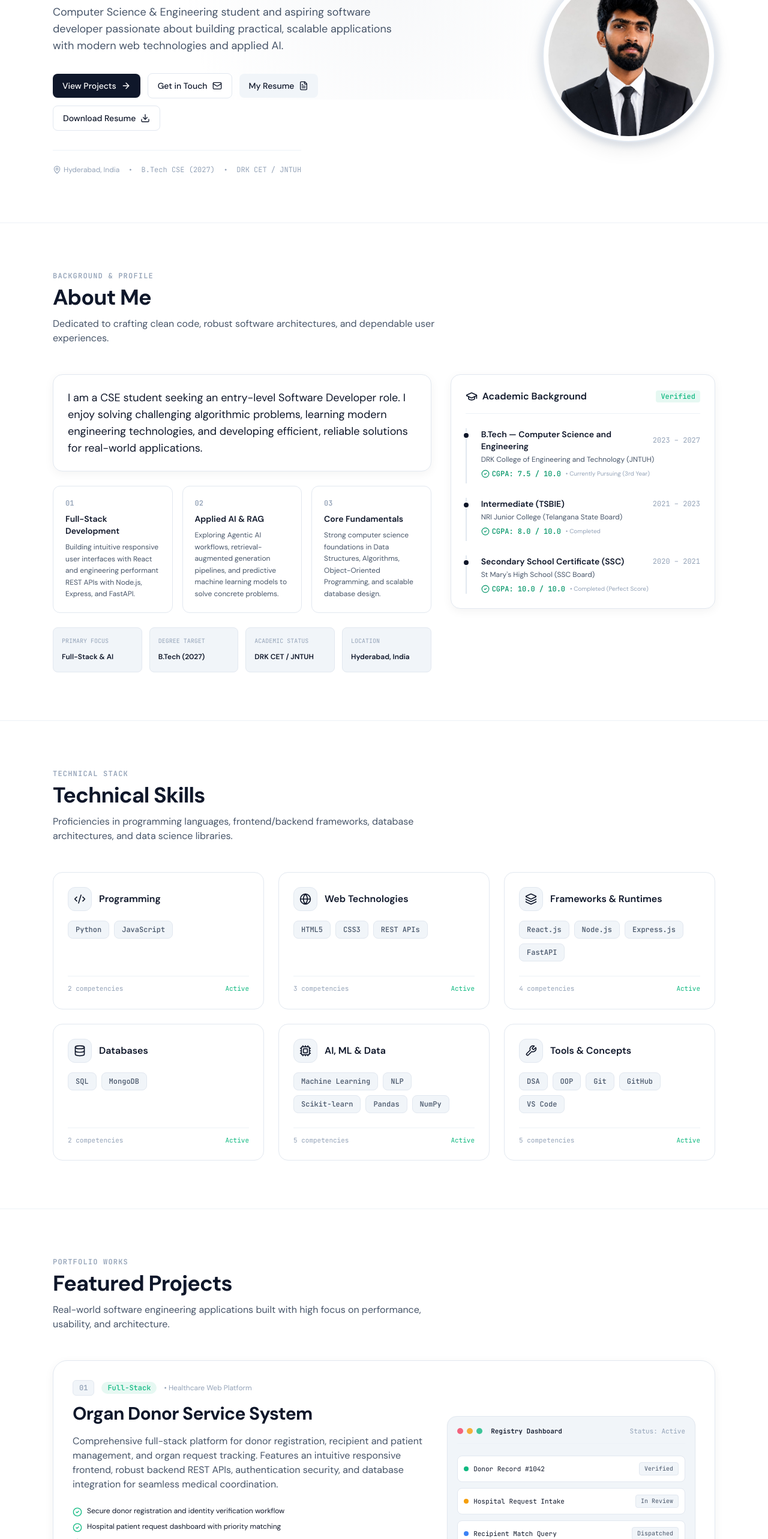
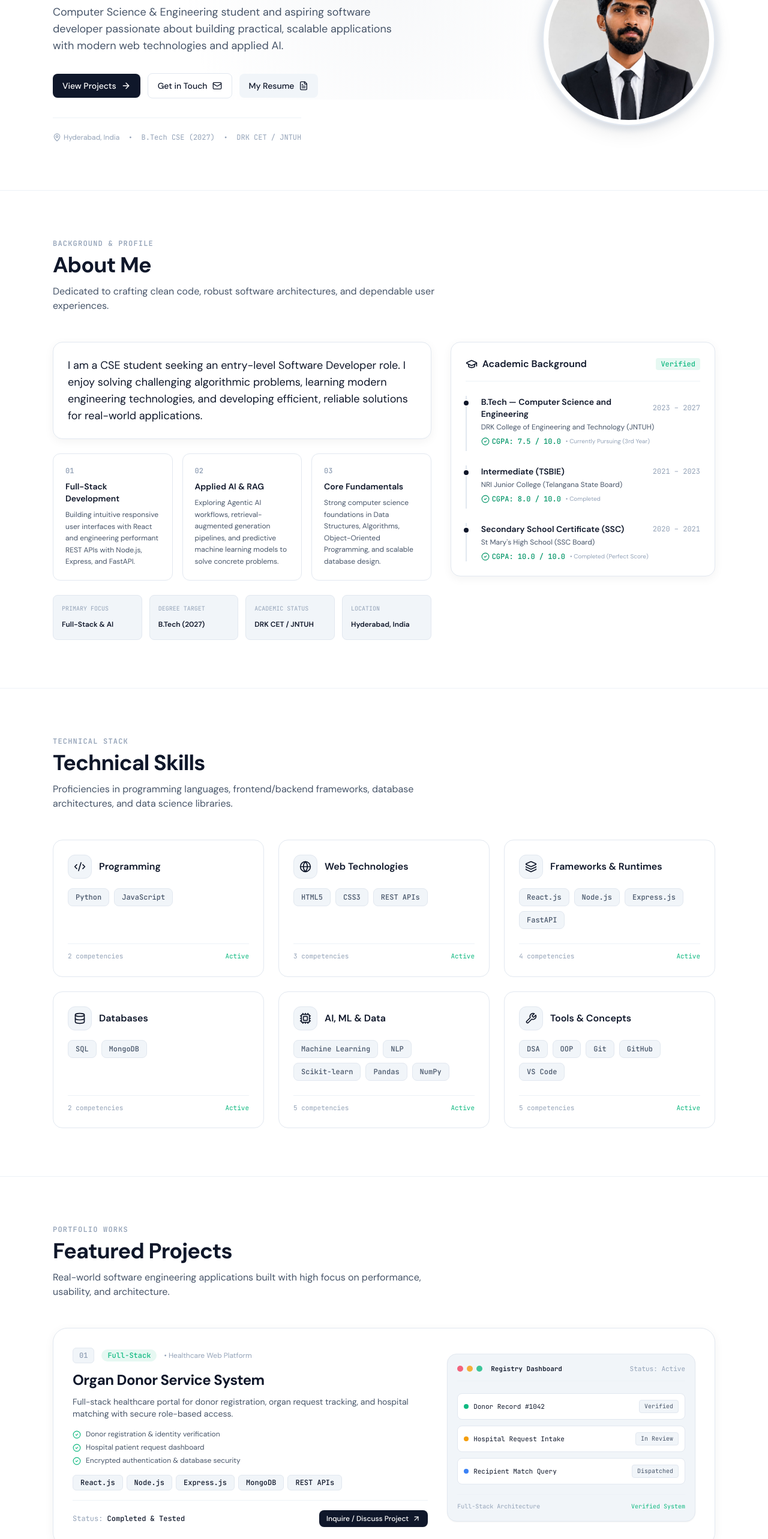
Before and after one commit to VanmoleKaranYadav/vanmole-karan-yadav-portfolio, a React (Vite) app: page / in a window 1280 px wide. Shown: the part 234-2800 px from the top of the page at 60% size. Built offline with nearby package versions, Linux system fonts and the light colour scheme; the HTML template or start-up script is replaced by a standard one.

Commit message:
feat: simplify project matter and streamline resume to single view button

```diff
--- a/src/components/Navbar.jsx
+++ b/src/components/Navbar.jsx
@@ -1,7 +1,7 @@
 import React, { useState, useEffect } from 'react';
 import { useTheme } from '../context/ThemeContext';
 import { portfolioData } from '../data/portfolio';
-import { Sun, Moon, FileText, Menu, X, ArrowUpRight, Download } from 'lucide-react';
+import { Sun, Moon, FileText, Menu, X, ArrowUpRight } from 'lucide-react';
 
 export default function Navbar() {
   const { theme, setTheme } = useTheme();
@@ -167,29 +167,17 @@ export default function Navbar() {
           </div>
 
           {/* Resume buttons */}
-          <div className="flex items-center gap-1.5">
           <a
             href={portfolioData.resumePath}
             target="_blank"
             rel="noopener noreferrer"
-              className="inline-flex items-center gap-1.5 px-3 py-1.5 rounded-lg text-xs font-semibold bg-accent text-accent-contrast hover:opacity-90 transition-all shadow-sm"
+            className="inline-flex items-center gap-1.5 px-3.5 py-1.5 rounded-lg text-xs font-semibold bg-accent text-accent-contrast hover:opacity-90 transition-all shadow-sm"
             title="Open Resume PDF in new tab"
           >
             <FileText className="w-3.5 h-3.5" />
             <span>Resume</span>
             <ArrowUpRight className="w-3 h-3 opacity-70" />
           </a>
-
-            <a
-              href={portfolioData.resumePath}
-              download={portfolioData.resumeDownloadName}
-              className="p-1.5 rounded-lg border border-surface-border bg-surface-subtle text-text-muted hover:text-text-primary hover:bg-surface transition-all shadow-sm"
-              title="Download Vanmole-Karan-Yadav-Resume.pdf"
-              aria-label="Download Resume PDF"
-            >
-              <Download className="w-3.5 h-3.5" />
-            </a>
-          </div>
         </div>
 
         {/* Mobile controls */}
@@ -256,7 +244,7 @@ export default function Navbar() {
               );
             })}
 
-            <div className="pt-2 border-t border-surface-border flex flex-col gap-2 mt-2">
+            <div className="pt-2 border-t border-surface-border flex items-center justify-between mt-2">
               <a
                 href={portfolioData.resumePath}
                 target="_blank"
@@ -267,15 +255,6 @@ export default function Navbar() {
                 <span>Open Resume PDF</span>
                 <ArrowUpRight className="w-3.5 h-3.5" />
               </a>
-
-              <a
-                href={portfolioData.resumePath}
-                download={portfolioData.resumeDownloadName}
-                className="inline-flex items-center gap-1.5 px-4 py-2 rounded-lg text-xs font-semibold bg-surface border border-surface-border text-text-primary hover:bg-surface-subtle w-full justify-center shadow-sm"
-              >
-                <Download className="w-3.5 h-3.5" />
-                <span>Download Resume (PDF)</span>
-              </a>
             </div>
           </div>
         </div>
--- a/src/data/portfolio.js
+++ b/src/data/portfolio.js
@@ -115,13 +115,13 @@ export const portfolioData = {
       title: "Organ Donor Service System",
       type: "Healthcare Web Platform",
       badge: "Full-Stack",
-      desc: "Comprehensive full-stack platform for donor registration, recipient and patient management, and organ request tracking. Features an intuitive responsive frontend, robust backend REST APIs, authentication security, and database integration for seamless medical coordination.",
+      desc: "Full-stack healthcare portal for donor registration, organ request tracking, and hospital matching with secure role-based access.",
       technologies: ["React.js", "Node.js", "Express.js", "MongoDB", "REST APIs"],
       status: "Completed & Tested",
       highlights: [
-        "Secure donor registration and identity verification workflow",
-        "Hospital patient request dashboard with priority matching",
-        "Role-based access controls and encrypted authentication",
+        "Donor registration & identity verification",
+        "Hospital patient request dashboard",
+        "Encrypted authentication & database security",
       ],
       mockup: {
         headerLeft: "Registry Dashboard",
@@ -139,13 +139,13 @@ export const portfolioData = {
       title: "AgriPath AI",
       type: "Agritech Intelligence",
       badge: "AI / ML",
-      desc: "AI-powered agricultural platform designed to empower farmers with timely market insights, accurate weather predictions, crop disease advisories, and actionable farming guidance through predictive modeling and fast API processing.",
+      desc: "AI agriculture platform delivering crop disease diagnosis, real-time market price trends, and localized weather insights.",
       technologies: ["Python", "Machine Learning", "FastAPI", "React.js", "APIs"],
       status: "Completed & Deployed",
       highlights: [
-        "Predictive disease detection with image and symptom classification",
-        "Real-time regional crop market price forecasting",
-        "Local weather alerts with automated irrigation advice",
+        "Predictive crop disease detection",
+        "Regional crop market price forecasting",
+        "Automated weather & irrigation alerts",
       ],
       mockup: {
         headerLeft: "Crop Advisory Module",
--- a/src/sections/Contact.jsx
+++ b/src/sections/Contact.jsx
@@ -12,7 +12,6 @@ import {
   CheckCircle,
   AlertCircle,
   FileText,
-  Download,
 } from 'lucide-react';
 
 export default function Contact() {
@@ -351,8 +350,8 @@ export default function Contact() {
               <ArrowUpRight className="w-4 h-4 text-text-subtle group-hover:text-text-primary group-hover:translate-x-0.5 group-hover:-translate-y-0.5 transition-transform" />
             </a>
 
-            {/* Resume Viewer / Download Card */}
-            <div className="p-5 rounded-2xl bg-surface-subtle border border-surface-border flex flex-col sm:flex-row sm:items-center justify-between gap-4">
+            {/* Resume Viewer Card */}
+            <div className="p-5 rounded-2xl bg-surface-subtle border border-surface-border flex items-center justify-between">
               <div className="flex items-center gap-3">
                 <div className="w-10 h-10 rounded-xl bg-surface border border-surface-border flex items-center justify-center text-text-primary">
                   <FileText className="w-5 h-5 text-emerald-500" />
@@ -362,11 +361,10 @@ export default function Contact() {
                     Curriculum Vitae / Resume
                   </span>
                   <span className="text-[11px] text-text-subtle font-mono">
-                    Vanmole-Karan-Yadav-Resume.pdf
+                    PDF Document (Verified)
                   </span>
                 </div>
               </div>
-              <div className="flex items-center gap-2">
               <Button
                 href={portfolioData.resumePath}
                 target="_blank"
@@ -375,18 +373,8 @@ export default function Contact() {
                 size="sm"
                 icon={<ArrowUpRight className="w-3.5 h-3.5" />}
               >
-                  View
+                Open PDF
               </Button>
-                <Button
-                  href={portfolioData.resumePath}
-                  download={portfolioData.resumeDownloadName}
-                  variant="primary"
-                  size="sm"
-                  icon={<Download className="w-3.5 h-3.5" />}
-                >
-                  Download
-                </Button>
-              </div>
             </div>
           </div>
         </div>
--- a/src/sections/Hero.jsx
+++ b/src/sections/Hero.jsx
@@ -1,7 +1,7 @@
 import React, { useState } from 'react';
 import { portfolioData } from '../data/portfolio';
 import Button from '../components/Button';
-import { ArrowRight, Mail, FileText, Download, MapPin } from 'lucide-react';
+import { ArrowRight, Mail, FileText, MapPin } from 'lucide-react';
 
 export default function Hero() {
   const [imgError, setImgError] = useState(false);
@@ -49,17 +49,6 @@ export default function Hero() {
                 icon={<FileText className="w-4 h-4" />}
               >
                 My Resume
-              </Button>
-
-              <Button
-                href={portfolioData.resumePath}
-                download={portfolioData.resumeDownloadName}
-                variant="outline"
-                size="md"
-                icon={<Download className="w-4 h-4" />}
-                title="Download Vanmole-Karan-Yadav-Resume.pdf"
-              >
-                Download Resume
               </Button>
             </div>
 
--- a/src/sections/Projects.jsx
+++ b/src/sections/Projects.jsx
@@ -37,20 +37,20 @@ export default function Projects() {
                     </span>
                   </div>
 
-                  <h3 className="text-2xl sm:text-3xl font-bold text-text-primary mb-4 tracking-tight">
+                  <h3 className="text-xl sm:text-2xl font-bold text-text-primary mb-2.5 tracking-tight">
                     {project.title}
                   </h3>
 
-                  <p className="text-sm sm:text-base text-text-muted leading-relaxed mb-6">
+                  <p className="text-xs sm:text-sm text-text-muted leading-relaxed mb-4">
                     {project.desc}
                   </p>
 
                   {/* Highlights */}
                   {project.highlights && (
-                    <div className="flex flex-col gap-2 mb-6 w-full">
+                    <div className="flex flex-col gap-1.5 mb-4 w-full">
                       {project.highlights.map((item, idx) => (
-                        <div key={idx} className="flex items-start gap-2 text-xs text-text-primary">
-                          <CheckCircle2 className="w-4 h-4 text-emerald-500 shrink-0 mt-0.5" />
+                        <div key={idx} className="flex items-start gap-2 text-xs text-text-muted">
+                          <CheckCircle2 className="w-3.5 h-3.5 text-emerald-500 shrink-0 mt-0.5" />
                           <span>{item}</span>
                         </div>
                       ))}
@@ -58,7 +58,7 @@ export default function Projects() {
                   )}
 
                   {/* Technologies tags */}
-                  <div className="flex flex-wrap gap-2 mb-6">
+                  <div className="flex flex-wrap gap-1.5 mb-4">
                     {project.technologies.map((tech) => (
                       <span
                         key={tech}
```
Lines whose indentation alone changed are shown as unchanged.
